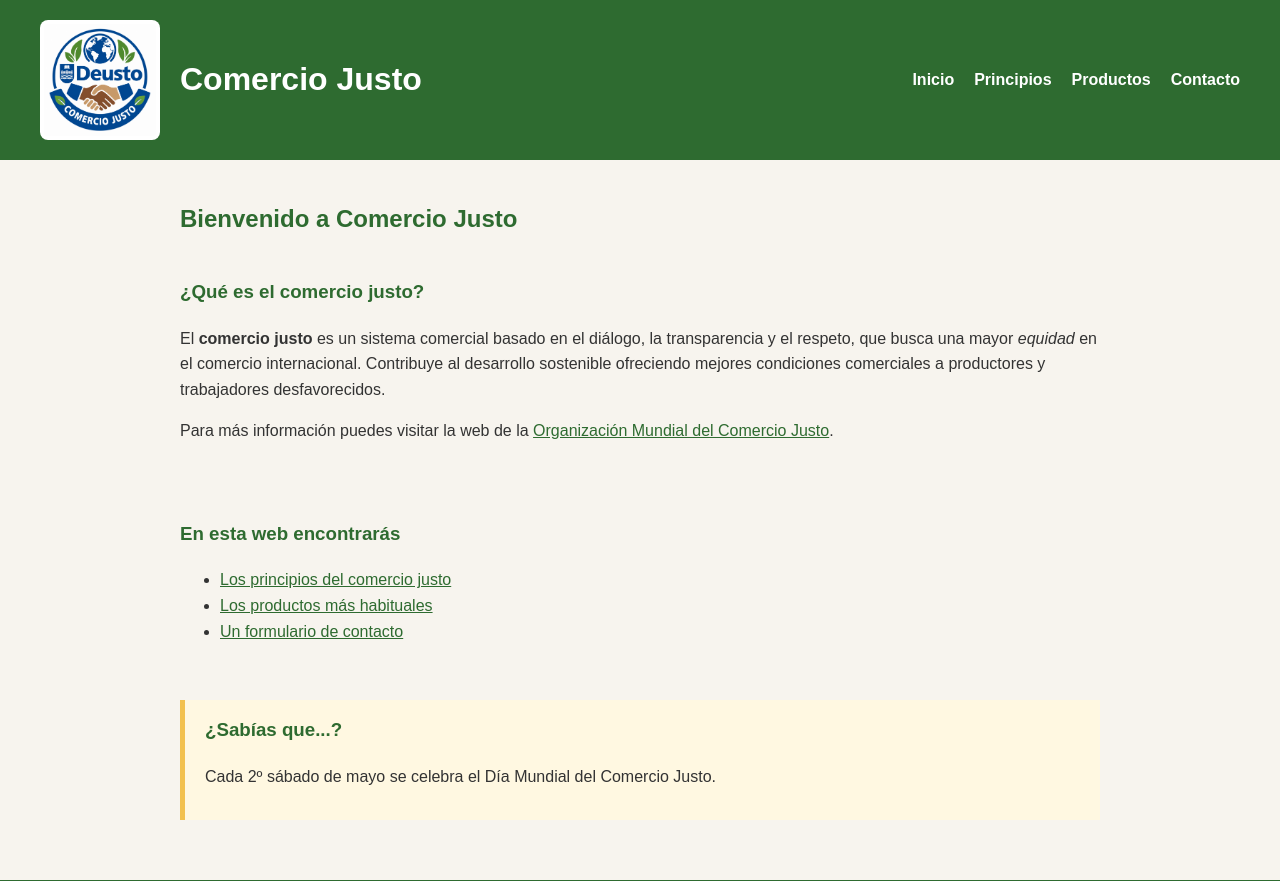
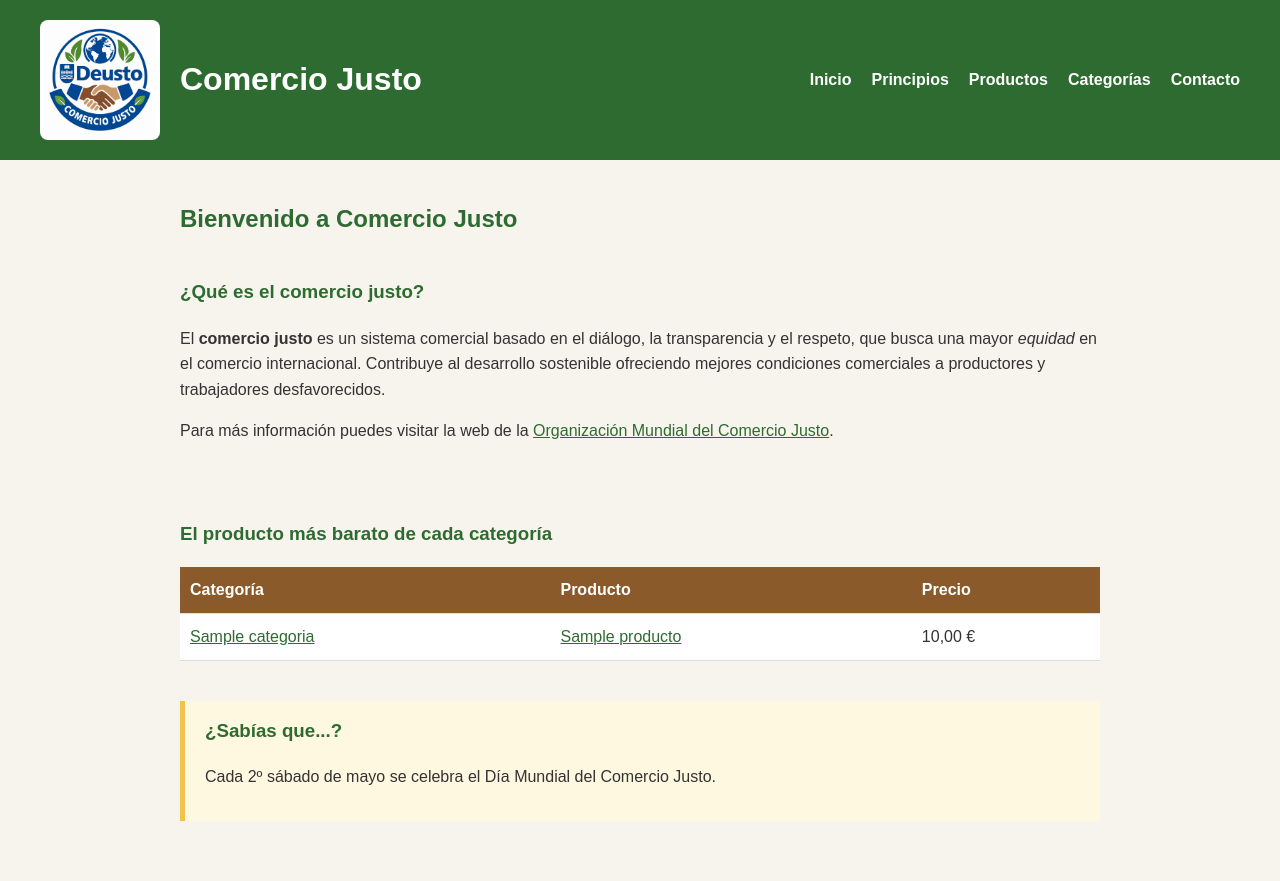
Before and after one commit to ItsFriEndly/ProyectoDJango, a Django app: page /appComercioJustoDjango/ in a window 1280 px wide. Shown: the top 881 px of the page. Run offline with Django 5.2, Linux system fonts and the light colour scheme; tables that the repository leaves empty hold one stand-in row (values such as "Sample post").

Commit message:
Portada con productos destacados

```diff
--- a/appComercioJustoDjango/templates/index.html
+++ b/appComercioJustoDjango/templates/index.html
@@ -1,32 +1,28 @@
+{% load static %}
 <!DOCTYPE html>
 <html lang="es">
 <head>
-    <!-- Codificacion de caracteres utilizada -->
     <meta charset="utf-8">
-    <!-- Título de la página que aparecerá en la pestaña -->
     <title>Comercio Justo - Inicio</title>
-    <!-- Descripción de la página -->
-    <meta name="description" content="Página web sobre el comercio justo: qué es, sus principios, productos y cómo participar.">
-    <!-- Hoja de estilos CSS utilizada -->
-    <link rel="stylesheet" href="/static/css/estilos.css">
+    <meta name="description" content="Página web sobre el comercio justo: qué es, sus principios y sus productos.">
+    <link rel="stylesheet" href="{% static 'css/estilos.css' %}">
 </head>
 <body>
 
-    <!-- Cabecera con el logotipo y el menú de navegación -->
     <header>
-        <img src="/static/img/logo_comercioJusto.png" alt="Logo de Comercio Justo" width="120" height="120">
+        <img src="{% static 'img/logo_comercioJusto.png' %}" alt="Logo de Comercio Justo" width="120" height="120">
         <h1>Comercio Justo</h1>
         <nav>
             <ul>
                 <li><a href="/appComercioJustoDjango/">Inicio</a></li>
                 <li><a href="/appComercioJustoDjango/principios/">Principios</a></li>
                 <li><a href="/appComercioJustoDjango/productos/">Productos</a></li>
+                <li><a href="/appComercioJustoDjango/categorias/">Categorías</a></li>
                 <li><a href="/appComercioJustoDjango/contacto/">Contacto</a></li>
             </ul>
         </nav>
     </header>
 
-    <!-- Contenido principal de la página -->
     <main>
         <article>
             <h2>Bienvenido a Comercio Justo</h2>
@@ -45,12 +41,29 @@
             </section>
 
             <section>
-                <h3>En esta web encontrarás</h3>
-                <ul>
-                    <li><a href="/appComercioJustoDjango/principios/">Los principios del comercio justo</a></li>
-                    <li><a href="/appComercioJustoDjango/productos/">Los productos más habituales</a></li>
-                    <li><a href="/appComercioJustoDjango/contacto/">Un formulario de contacto</a></li>
-                </ul>
+                <h3>El producto más barato de cada categoría</h3>
+                <table>
+                    <thead>
+                        <tr>
+                            <th>Categoría</th>
+                            <th>Producto</th>
+                            <th>Precio</th>
+                        </tr>
+                    </thead>
+                    <tbody>
+                        {% for producto in destacados %}
+                        <tr>
+                            <td><a href="{% url 'categoria_detalle' producto.categoria.id %}">{{ producto.categoria.nombre }}</a></td>
+                            <td><a href="{% url 'producto_detalle' producto.id %}">{{ producto.nombre }}</a></td>
+                            <td>{{ producto.precio }} €</td>
+                        </tr>
+                        {% empty %}
+                        <tr>
+                            <td colspan="3">No hay productos disponibles.</td>
+                        </tr>
+                        {% endfor %}
+                    </tbody>
+                </table>
             </section>
 
             <aside>
@@ -60,7 +73,6 @@
         </article>
     </main>
 
-    <!-- Pie de página -->
     <footer>
         <p>Copyright 2026 Comercio Justo</p>
     </footer>
```
Also changed, not shown: appComercioJustoDjango/templates/principios.html (+4 -9 lines).
